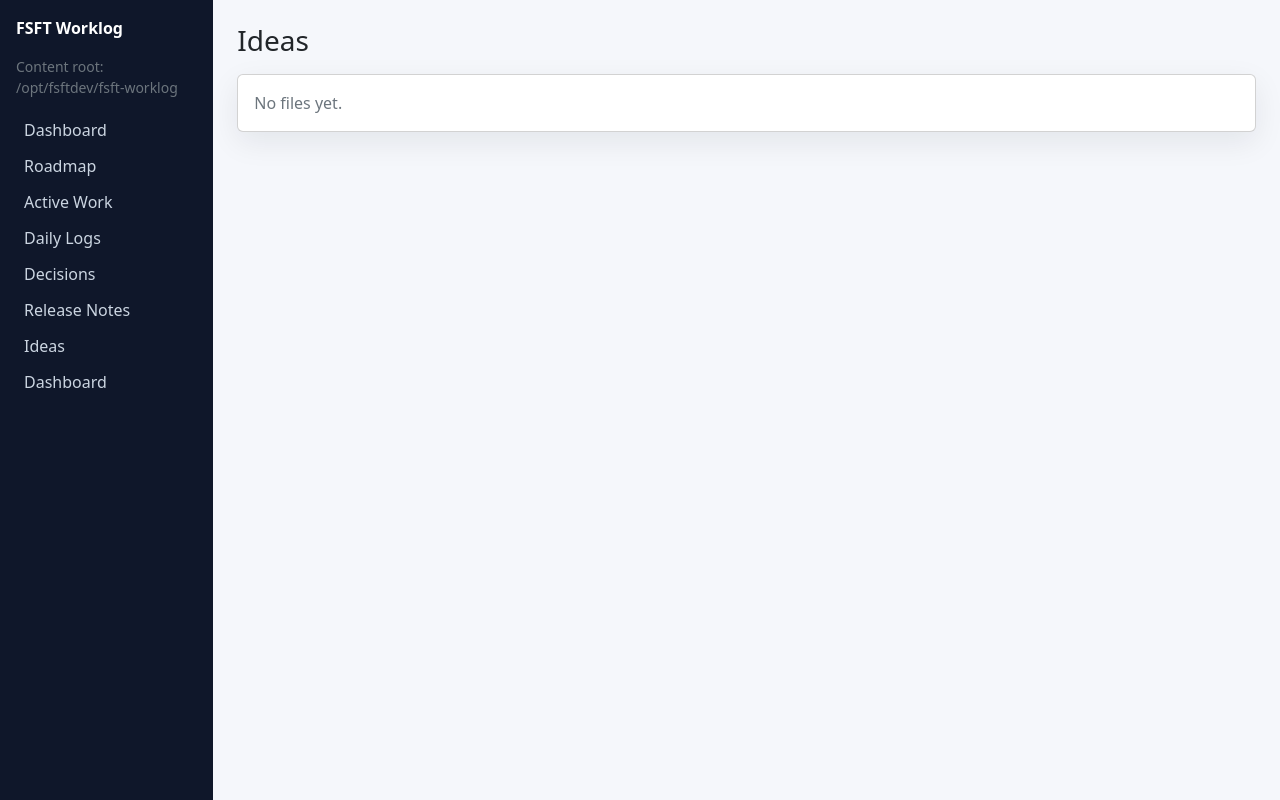
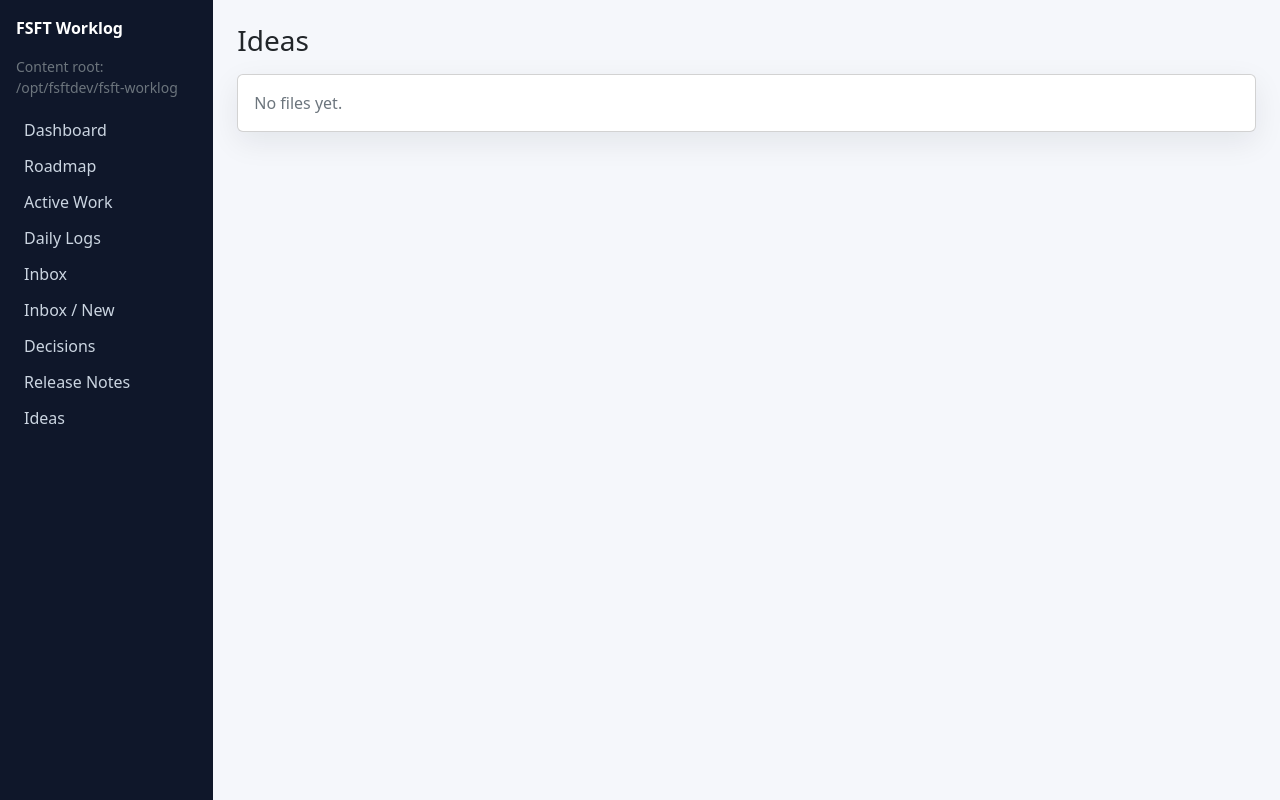
Before and after one commit to fourseasonsft/worklog-viewer, a Flask app: page /ideas in a window 1280 px wide. Run offline with Flask 3, Linux system fonts and the light colour scheme.

Commit message:
Add inbox views to worklog viewer

```diff
--- a/app.py
+++ b/app.py
@@ -44,6 +44,8 @@ def _nav_items() -> list[dict[str, str]]:
         {"label": "Roadmap", "endpoint": "roadmap"},
         {"label": "Active Work", "endpoint": "active_work"},
         {"label": "Daily Logs", "endpoint": "daily_logs"},
+        {"label": "Inbox", "endpoint": "inbox"},
+        {"label": "Inbox / New", "endpoint": "inbox_new"},
         {"label": "Decisions", "endpoint": "category_view", "category": "04-decisions"},
         {"label": "Release Notes", "endpoint": "category_view", "category": "05-release-notes"},
         {"label": "Ideas", "endpoint": "category_view", "category": "06-ideas"},
@@ -55,6 +57,18 @@ def _category_files(category: str) -> list[str]:
     if not root.exists():
         return []
     return [str(path.relative_to(WORKLOG_ROOT)) for path in sorted(root.rglob("*.md"))]
+
+
+def _pretty_title(path: str) -> str:
+    mapping = {
+        "ims.md": "IMS",
+        "dispatch.md": "Dispatch",
+        "parking.md": "Parking",
+        "unity.md": "Unity",
+        "core.md": "Core",
+        "cy-storage.md": "CY Storage",
+    }
+    return mapping.get(Path(path).name, Path(path).stem.replace("-", " ").title())
 
 
 @app.context_processor
@@ -82,8 +96,16 @@ def dashboard():
             "path": "00-dashboard/blockers.md",
         },
         {
-            "title": "Today’s Log",
+            "title": "Next Actions",
+            "path": "00-dashboard/next-actions.md",
+        },
+        {
+            "title": "Today’s Daily Log",
             "path": _latest_daily_log() or "01-daily-logs/2026/06/2026-06-11.md",
+        },
+        {
+            "title": "Inbox / New Items",
+            "path": "04-inbox/new/example-inbox-item.md",
         },
     ]
     rendered = []
@@ -104,7 +126,7 @@ def roadmap():
         "02-roadmap/cy-storage-roadmap.md",
         "02-roadmap/parking-roadmap.md",
     ]
-    sections = [{"path": path, "title": Path(path).stem.replace("-", " ").title(), "html": _render_markdown(_read_markdown(path))} for path in files]
+    sections = [{"path": path, "title": _pretty_title(path), "html": _render_markdown(_read_markdown(path))} for path in files]
     return render_template("section.html", title="Roadmap", sections=sections)
 
 
@@ -115,8 +137,10 @@ def active_work():
         "03-active-work/dispatch.md",
         "03-active-work/parking.md",
         "03-active-work/unity.md",
+        "03-active-work/core.md",
+        "03-active-work/cy-storage.md",
     ]
-    sections = [{"path": path, "title": Path(path).stem.replace("-", " ").title(), "html": _render_markdown(_read_markdown(path))} for path in files]
+    sections = [{"path": path, "title": _pretty_title(path), "html": _render_markdown(_read_markdown(path))} for path in files]
     return render_template("section.html", title="Active Work", sections=sections)
 
 
@@ -139,6 +163,44 @@ def release_notes():
 @app.route("/ideas")
 def ideas():
     return render_template("listing.html", title="Ideas", items=_category_files("06-ideas"))
+
+
+@app.route("/inbox")
+def inbox():
+    items = [
+        "04-inbox/new/example-inbox-item.md",
+        *sorted(str(path.relative_to(WORKLOG_ROOT)) for path in (WORKLOG_ROOT / "04-inbox/triaged").glob("*.md")),
+        *sorted(str(path.relative_to(WORKLOG_ROOT)) for path in (WORKLOG_ROOT / "04-inbox/bugs").glob("*.md")),
+        *sorted(str(path.relative_to(WORKLOG_ROOT)) for path in (WORKLOG_ROOT / "04-inbox/features").glob("*.md")),
+        *sorted(str(path.relative_to(WORKLOG_ROOT)) for path in (WORKLOG_ROOT / "04-inbox/support").glob("*.md")),
+        *sorted(str(path.relative_to(WORKLOG_ROOT)) for path in (WORKLOG_ROOT / "04-inbox/closed").glob("*.md")),
+    ]
+    return render_template("listing.html", title="Inbox", items=items)
+
+
+@app.route("/inbox/new")
+def inbox_new():
+    return render_template("listing.html", title="Inbox / New", items=_category_files("04-inbox/new"))
+
+
+@app.route("/inbox/bugs")
+def inbox_bugs():
+    return render_template("listing.html", title="Inbox / Bugs", items=_category_files("04-inbox/bugs"))
+
+
+@app.route("/inbox/features")
+def inbox_features():
+    return render_template("listing.html", title="Inbox / Features", items=_category_files("04-inbox/features"))
+
+
+@app.route("/inbox/support")
+def inbox_support():
+    return render_template("listing.html", title="Inbox / Support", items=_category_files("04-inbox/support"))
+
+
+@app.route("/inbox/closed")
+def inbox_closed():
+    return render_template("listing.html", title="Inbox / Closed", items=_category_files("04-inbox/closed"))
 
 
 @app.route("/view/<path:relative_path>")
--- a/templates/base.html
+++ b/templates/base.html
@@ -27,7 +27,6 @@
               {% set view_args = request.view_args or {} %}
               <a class="px-2 py-1 rounded {% if request.endpoint == item.endpoint and (not item.category or view_args.get('category') == item.category) %}active bg-dark{% endif %}" href="{% if item.endpoint == 'category_view' %}{{ url_for(item.endpoint, category=item.category) }}{% else %}{{ url_for(item.endpoint) }}{% endif %}">{{ item.label }}</a>
             {% endfor %}
-            <a class="px-2 py-1 rounded {% if request.endpoint == 'view_file' %}active bg-dark{% endif %}" href="{{ url_for('dashboard') }}">Dashboard</a>
           </nav>
         </aside>
         <main class="col-12 col-md-9 col-xl-10 p-4">
```
Also changed, not shown: README.md.
